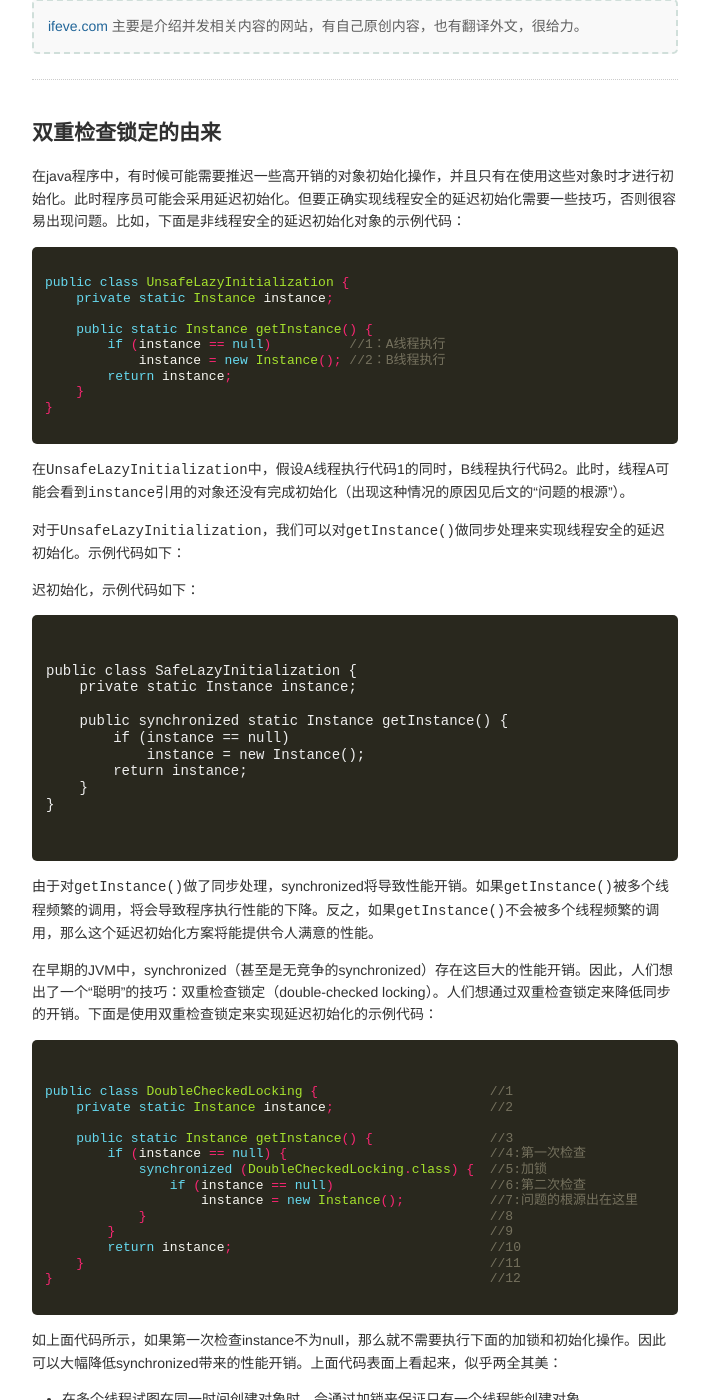
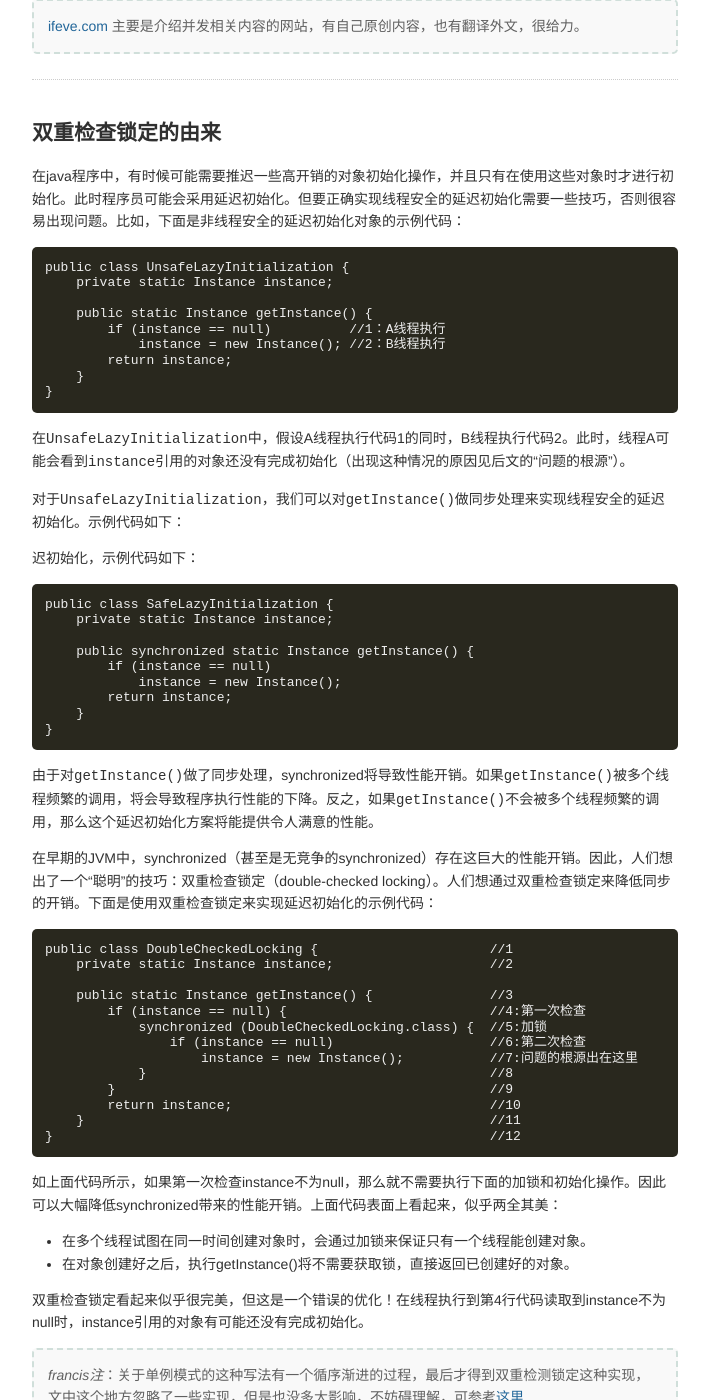
Before and after one commit to franciszhao/franciszhao.github.io, a Jekyll site: the page built from _posts/article/2014-06-18-[转]双重检查锁定与延迟初始化.md, in a window 1280 px wide and 1400 px high, scrolled down 368 px. Shown: the whole window, without its empty margins (285-994 px from the left). Built offline with Jekyll 4.4.1, drawn with Linux system fonts in a browser that asks for light colours; Markdown is read by kramdown in place of the engine named in the settings; some of the changed text lies outside the part shown.

Commit message:
Update 2014-06-18-[转]双重检查锁定与延迟初始化.md

````diff
--- a/_posts/article/2014-06-18-[转]双重检查锁定与延迟初始化.md
+++ b/_posts/article/2014-06-18-[转]双重检查锁定与延迟初始化.md
@@ -15,8 +15,8 @@ title: 双重检查锁定与延迟初始化[转]
 ---
 ##双重检查锁定的由来
 在java程序中，有时候可能需要推迟一些高开销的对象初始化操作，并且只有在使用这些对象时才进行初始化。此时程序员可能会采用延迟初始化。但要正确实现线程安全的延迟初始化需要一些技巧，否则很容易出现问题。比如，下面是非线程安全的延迟初始化对象的示例代码：
-```java
 
+```
 public class UnsafeLazyInitialization {
     private static Instance instance;
 
@@ -26,16 +26,15 @@ public class UnsafeLazyInitialization {
         return instance;
     }
 }
+```
 
-```
 在`UnsafeLazyInitialization`中，假设A线程执行代码1的同时，B线程执行代码2。此时，线程A可能会看到`instance`引用的对象还没有完成初始化（出现这种情况的原因见后文的“问题的根源”）。
 
 对于`UnsafeLazyInitialization`，我们可以对`getInstance()`做同步处理来实现线程安全的延迟初始化。示例代码如下：
 
 迟初始化，示例代码如下：
-```Java
 
-
+```
 public class SafeLazyInitialization {
     private static Instance instance;
 
@@ -45,16 +44,12 @@ public class SafeLazyInitialization {
         return instance;
     }
 }
-
-
 ```
 
 由于对`getInstance()`做了同步处理，synchronized将导致性能开销。如果`getInstance()`被多个线程频繁的调用，将会导致程序执行性能的下降。反之，如果`getInstance()`不会被多个线程频繁的调用，那么这个延迟初始化方案将能提供令人满意的性能。
 
 在早期的JVM中，synchronized（甚至是无竞争的synchronized）存在这巨大的性能开销。因此，人们想出了一个“聪明”的技巧：双重检查锁定（double-checked locking）。人们想通过双重检查锁定来降低同步的开销。下面是使用双重检查锁定来实现延迟初始化的示例代码：
-```java
-
-
+```
 public class DoubleCheckedLocking {                      //1
     private static Instance instance;                    //2
 
@@ -68,8 +63,8 @@ public class DoubleCheckedLocking {                      //1
         return instance;                                 //10
     }                                                    //11
 }                                                        //12
+```
 
-```
 如上面代码所示，如果第一次检查instance不为null，那么就不需要执行下面的加锁和初始化操作。因此可以大幅降低synchronized带来的性能开销。上面代码表面上看起来，似乎两全其美：
 
  - 在多个线程试图在同一时间创建对象时，会通过加锁来保证只有一个线程能创建对象。
@@ -82,22 +77,18 @@ public class DoubleCheckedLocking {                      //1
 ##问题的根源
 前面的双重检查锁定示例代码的第7行`instance = new Singleton();`创建一个对象。这一行代码可以分解为如下的三行伪代码：
 
-```java
-
+```
 memory = allocate();   //1：分配对象的内存空间
 ctorInstance(memory);  //2：初始化对象
 instance = memory;     //3：设置instance指向刚分配的内存地址
-
 ```
 上面三行伪代码中的2和3之间，可能会被重排序（在一些JIT编译器上，这种重排序是真实发生的，详情见参考文献1的“Out-of-order writes”部分）。2和3之间重排序之后的执行时序如下：
 
-```java
-
+```
 memory = allocate();   //1：分配对象的内存空间
 instance = memory;     //3：设置instance指向刚分配的内存地址
                        //注意，此时对象还没有被初始化！
 ctorInstance(memory);  //2：初始化对象
-
 ```
 
 根据《The Java Language Specification, Java SE 7 Edition》（后文简称为java语言规范），所有线程在执行java程序时必须要遵守**intra-thread semantics**。intra-thread semantics保证重排序不会改变单线程内的程序执行结果。换句话来说，intra-thread semantics允许那些在单线程内，不会改变单线程程序执行结果的重排序。上面三行伪代码的2和3之间虽然被重排序了，但这个重排序并不会违反intra-thread semantics。这个重排序在没有改变单线程程序的执行结果的前提下，可以提高程序的执行性能。
@@ -137,7 +128,7 @@ ctorInstance(memory);  //2：初始化对象
 
 ##基于volatile的双重检查锁定的解决方案
 对于前面的基于双重检查锁定来实现延迟初始化的方案（指DoubleCheckedLocking示例代码），我们只需要做一点小的修改（把instance声明为volatile型），就可以实现线程安全的延迟初始化。请看下面的示例代码：
-```java
+```
 public class SafeDoubleCheckedLocking {
     private volatile static Instance instance;
 
@@ -164,7 +155,7 @@ public class SafeDoubleCheckedLocking {
 JVM在类的初始化阶段（即在Class被加载后，且被线程使用之前），会执行类的初始化。在执行类的初始化期间，JVM会去获取一个锁。这个锁可以同步多个线程对同一个类的初始化。
 
 基于这个特性，可以实现另一种线程安全的延迟初始化方案（这个方案被称之为Initialization On Demand Holder idiom）：
-```Java
+```
 public class InstanceFactory {
     private static class InstanceHolder {
         public static Instance instance = new Instance();
````
